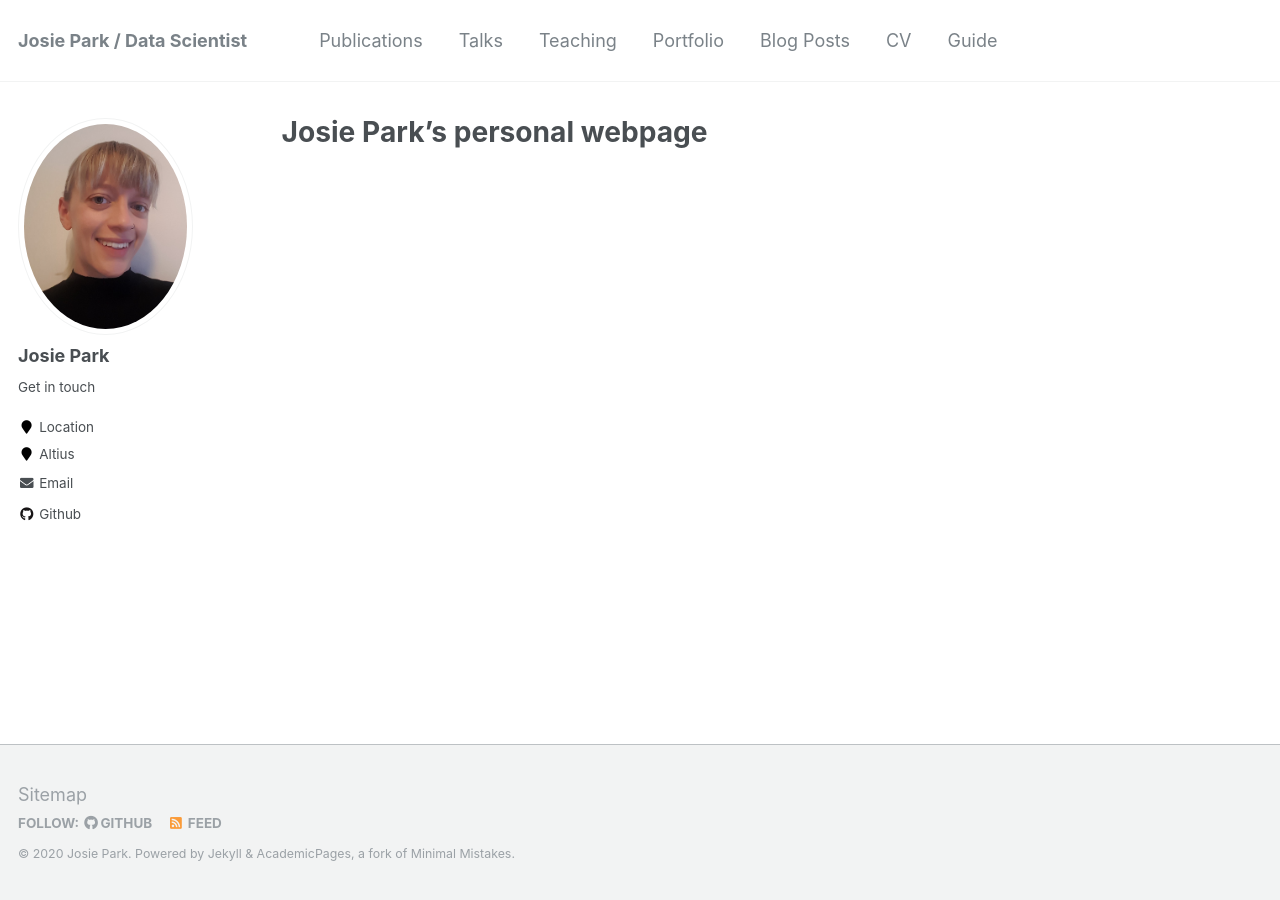
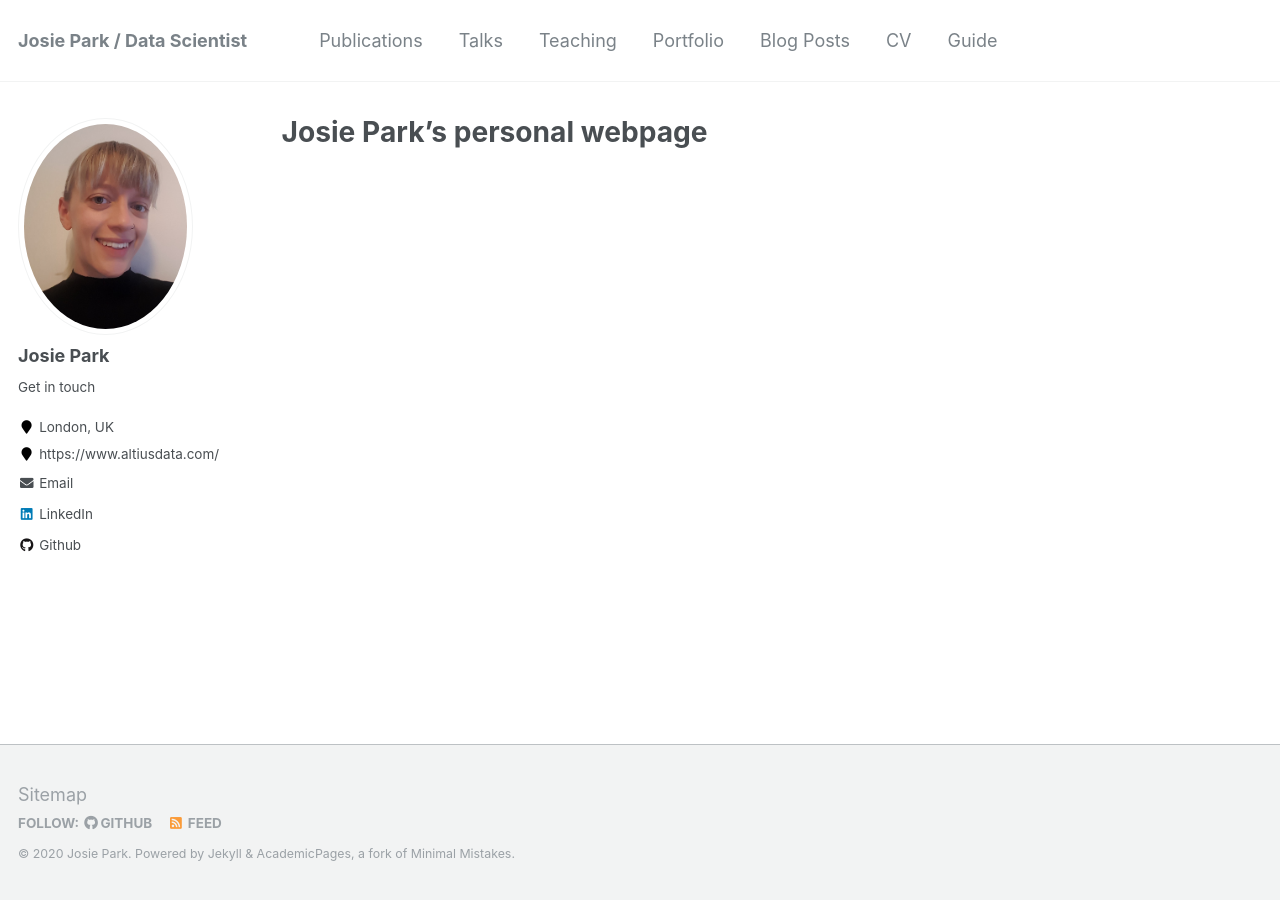
Before and after one commit to JosiePark/JosiePark.github.io, a Jekyll site: the page built from _pages/about.md, in a window 1280 px wide. Built offline with Jekyll 4.4.1, drawn with Linux system fonts in a browser that asks for light colours.

Commit message:
Another attempt

```diff
--- a/_config.yml
+++ b/_config.yml
@@ -83,8 +83,8 @@ author:
   name             : "Josie Park"
   avatar           : "josie.jpg"
   bio              : "Get in touch"
-  location         : "Location"
-  employer         : "Altius"
+  location         : "London, UK"
+  employer         : "https://www.altiusdata.com/"
   pubmed           :
   googlescholar    :
   email            : "josie.park@altiusdata.com"
@@ -96,13 +96,13 @@ author:
   flickr           :
   facebook         :
   foursquare       :
-  github           : "JosiePark"
+  github           : "https://github.com/JosiePark"
   google_plus      :
   keybase          :
   instagram        :
   impactstory      : #"https://profiles.impactstory.org/u/xxxx-xxxx-xxxx-xxxx"
   lastfm           :
-  linkedin         :
+  linkedin         : "https://www.linkedin.com/in/josephine-park/"
   orcid            :
   pinterest        :
   soundcloud       :
@@ -209,10 +209,10 @@ defaults:
     values:
       layout: single
       author_profile: true
-  # _teaching
+  # _PhD research
   - scope:
       path: ""
-      type: teaching
+      type: phd
     values:
       layout: single
       author_profile: true
```
